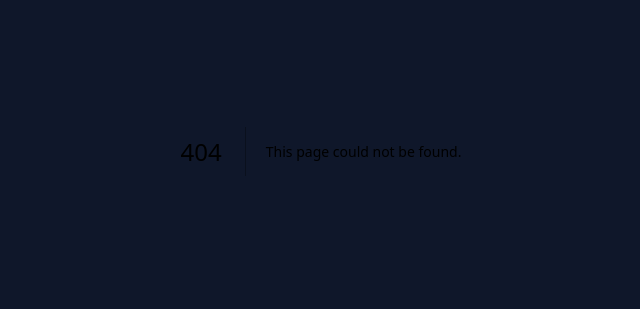
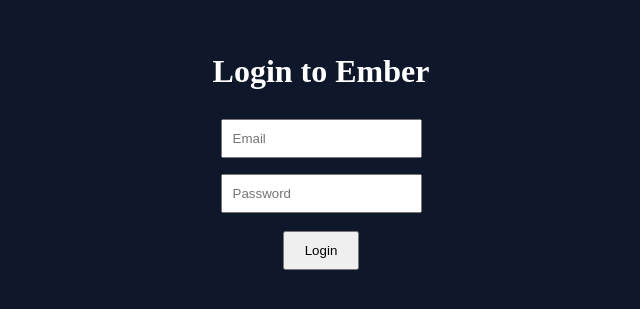
Before and after one commit to gorlayci/Ember, a Next.js app: page /login in a window 1280 px wide. Before the commit this address had no page. Shown: the part 249-558 px from the top of the page, without its empty margins (319-959 px from the left). Built offline with nearby package versions, Linux system fonts and the light colour scheme; no server answers.

Commit message:
Create page.tsx

```diff
--- /dev/null
+++ b/app/login/page.tsx
@@ -0,0 +1,72 @@
+"use client";
+
+import { useState } from "react";
+import { useRouter } from "next/navigation";
+import { signInWithEmailAndPassword } from "firebase/auth";
+import { auth } from "@/lib/firebase";
+
+export default function LoginPage() {
+  const router = useRouter();
+
+  const [email, setEmail] = useState("");
+  const [password, setPassword] = useState("");
+
+  const [error, setError] = useState("");
+
+  const handleLogin = async () => {
+    setError("");
+
+    try {
+      await signInWithEmailAndPassword(auth, email, password);
+      router.push("/"); // later we change this to dashboard
+    } catch (err: any) {
+      setError(err.message);
+    }
+  };
+
+  return (
+    <div style={{
+      display: "flex",
+      flexDirection: "column",
+      alignItems: "center",
+      justifyContent: "center",
+      height: "100vh",
+      backgroundColor: "#0f172a",
+      color: "white"
+    }}>
+      <h1>Login to Ember</h1>
+
+      <input
+        placeholder="Email"
+        value={email}
+        onChange={(e) => setEmail(e.target.value)}
+        style={{ margin: "8px", padding: "10px" }}
+      />
+
+      <input
+        placeholder="Password"
+        type="password"
+        value={password}
+        onChange={(e) => setPassword(e.target.value)}
+        style={{ margin: "8px", padding: "10px" }}
+      />
+
+      <button
+        onClick={handleLogin}
+        style={{
+          marginTop: "10px",
+          padding: "10px 20px",
+          cursor: "pointer"
+        }}
+      >
+        Login
+      </button>
+
+      {error && (
+        <p style={{ color: "red", marginTop: "10px" }}>
+          {error}
+        </p>
+      )}
+    </div>
+  );
+}
```
